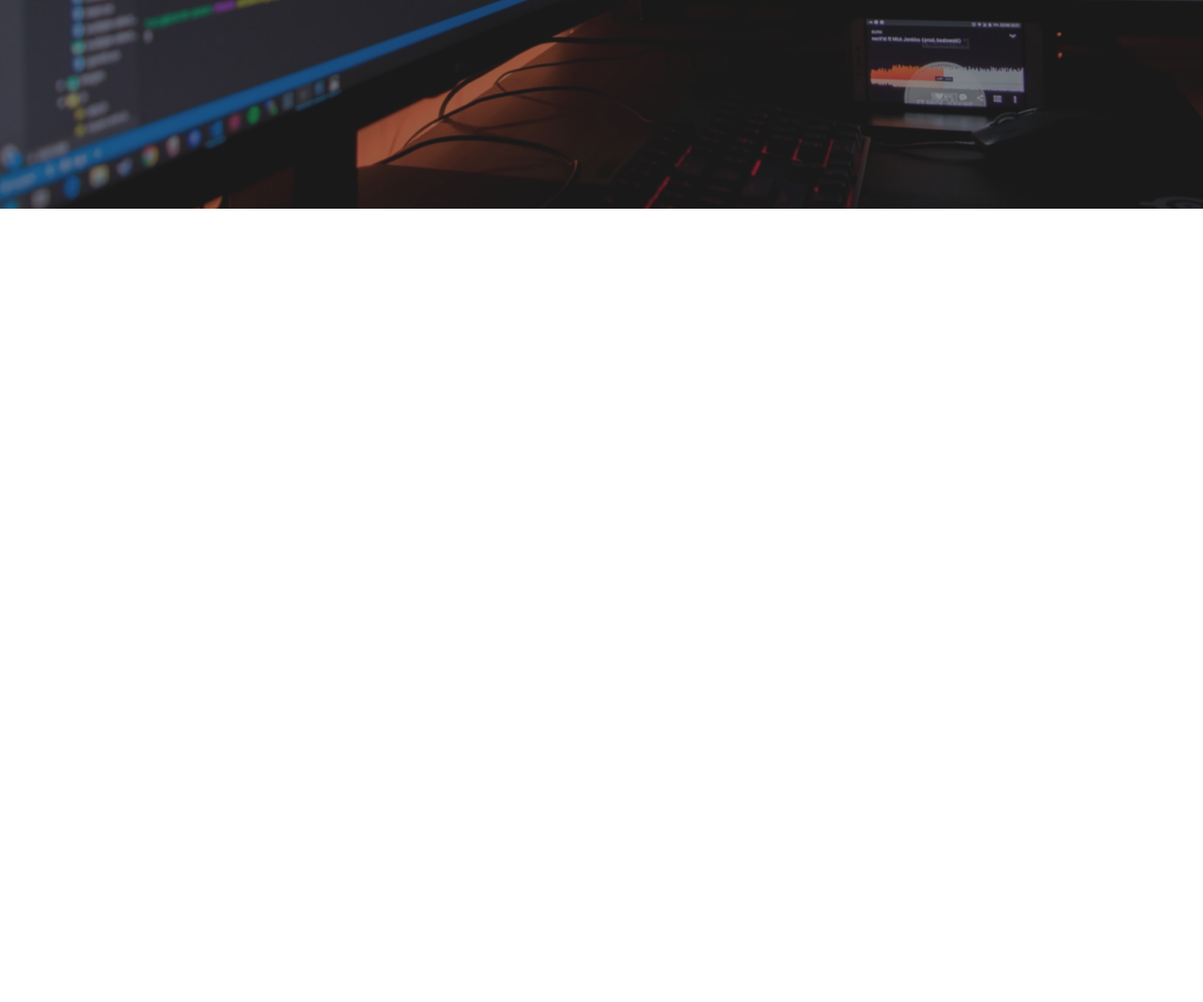
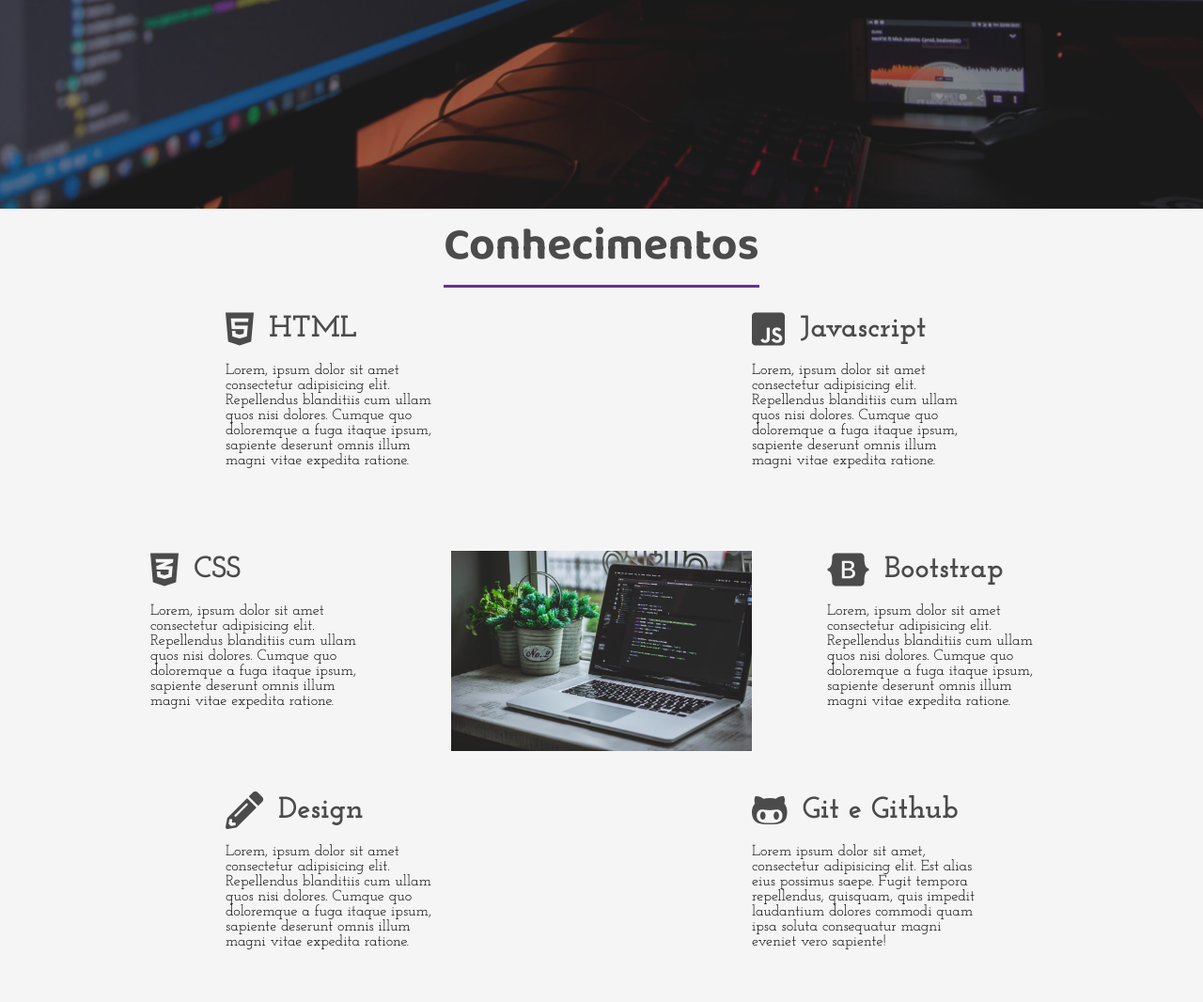
Before and after one commit to martinsluisthiago87/portfolio, a plain HTML site: page index.html in a window 1280 px wide. Shown: the part 578-1644 px from the top of the page at 94% size. Before the commit the page ends 800 px from the top, so only its background shows below. Drawn offline with Linux system fonts and the light colour scheme.

Commit message:
:package: secao conhecimentos

```diff
--- a/index.html
+++ b/index.html
@@ -30,7 +30,7 @@
             </div>
         </header>
 
-        <div class="sidebar">
+        <aside class="sidebar">
             <nav>
                 <ul class="menu">
                     <li class="menu-item"><a href="#" class="menu-link">Home</a></li>
@@ -45,7 +45,77 @@
                 <a href=""><i class="fab fa-github-alt"></i></a>
                 <a href=""><i class="fab fa-twitter"></i></a>
             </div>
-        </div>
+        </aside>
+
+        <section class="sessao-conhecimentos">
+            <div class="sessao-header">
+                <h1>Conhecimentos</h1>
+            </div>
+            <div class="conhecimentos">
+                <div class="conhecimento">
+                    <div class="conhecimento-header">
+                        <i class="fab fa-html5"></i>
+                        <h3>HTML</h3>
+                    </div>
+                    <div class="conhecimento-text">
+                        <p>Lorem, ipsum dolor sit amet consectetur adipisicing elit. Repellendus blanditiis cum ullam quos nisi dolores. Cumque quo doloremque a fuga itaque ipsum, sapiente deserunt omnis illum magni vitae expedita ratione.
+                        </p>
+                    </div>
+                </div>
+                <div class="conhecimento">
+                    <div class="conhecimento-header">
+                        <i class="fab fa-css3-alt"></i>
+                        <h3>CSS</h3>
+                    </div>
+                    <div class="conhecimento-text">
+                        <p>Lorem, ipsum dolor sit amet consectetur adipisicing elit. Repellendus blanditiis cum ullam quos nisi dolores. Cumque quo doloremque a fuga itaque ipsum, sapiente deserunt omnis illum magni vitae expedita ratione.
+                        </p>
+                    </div>
+                </div>
+                <div class="conhecimento">
+                    <div class="conhecimento-header">
+                        <i class="fas fa-pencil-alt"></i>
+                        <h3>Design</h3>
+                    </div>
+                    <div class="conhecimento-text">
+                        <p>Lorem, ipsum dolor sit amet consectetur adipisicing elit. Repellendus blanditiis cum ullam quos nisi dolores. Cumque quo doloremque a fuga itaque ipsum, sapiente deserunt omnis illum magni vitae expedita ratione.
+                        </p>
+                    </div>
+                </div>
+                <div class="conhecimento">
+                    <div class="conhecimento-header">
+                        <i class="fab fa-js-square"></i>
+                        <h3>Javascript</h3>
+                    </div>
+                    <div class="conhecimento-text">
+                        <p>Lorem, ipsum dolor sit amet consectetur adipisicing elit. Repellendus blanditiis cum ullam quos nisi dolores. Cumque quo doloremque a fuga itaque ipsum, sapiente deserunt omnis illum magni vitae expedita ratione.
+                        </p>
+                    </div>
+                </div>
+                <div class="conhecimento">
+                    <div class="conhecimento-header">
+                        <i class="fab fa-bootstrap"></i>
+                        <h3>Bootstrap</h3>
+                    </div>
+                    <div class="conhecimento-text">
+                        <p>Lorem, ipsum dolor sit amet consectetur adipisicing elit. Repellendus blanditiis cum ullam quos nisi dolores. Cumque quo doloremque a fuga itaque ipsum, sapiente deserunt omnis illum magni vitae expedita ratione.
+                        </p>
+                    </div>
+                </div>
+                <div class="conhecimento">
+                    <div class="conhecimento-header">
+                        <i class="fab fa-github-alt"></i>
+                        <h3>Git e Github</h3>
+                    </div>
+                    <div class="conhecimento-text">
+                        <p>Lorem ipsum dolor sit amet, consectetur adipisicing elit. Est alias eius possimus saepe. Fugit tempora repellendus, quisquam, quis impedit laudantium dolores commodi quam ipsa soluta consequatur magni eveniet vero sapiente!</p>
+                    </div>
+                </div>
+                <div class="conhecimento-img-wrapper">
+                    <img src="imagens/conhecimento.jpg" alt="">
+                </div>
+            </div>
+        </section>
     </div>
     <script src="script.js"></script>
 </body>
--- a/style.css
+++ b/style.css
@@ -236,3 +236,88 @@ header{
 .social-media i:hover{
     background-color: #a044ff;
 }
+
+.conhecimentos{
+    display: grid;
+    grid-template-columns: repeat(16, 1fr);
+    grid-template-rows: repeat(6, 6rem);
+    row-gap: 2rem;
+}
+
+.conhecimento:nth-child(1){
+    grid-column: 4 / 7;
+    grid-row: 1 / 3;
+}
+
+.conhecimento:nth-child(2){
+    grid-column: 3/6;
+    grid-row: 3/5;
+}
+
+.conhecimento:nth-child(3){
+    grid-column: 4/7;
+    grid-row: 5/-1;
+}
+
+.conhecimento:nth-child(4){
+    grid-column:11/14;
+    grid-row:1/3;
+}
+
+.conhecimento:nth-child(5) {
+    grid-column: 12/15;
+    grid-row: 3/5;
+}
+
+.conhecimento:nth-child(6) {
+    grid-column: 11/14;
+    grid-row: 5/-1;
+}
+
+.sessao-conhecimentos{
+    background-color: #f5f5f5;
+}
+.sessao-header{
+    display: flex;
+    align-items: center;
+    justify-content: center;
+}
+.sessao-header h1{
+    font-family: var(--font-primary);
+    font-size: 3rem;
+    color: #4b4b4b;
+    border-bottom: solid 3px #6a3093;
+    margin-bottom: 1.5rem;
+}
+.conhecimento-header{
+    display: flex;
+    align-items: center;
+    color: #4b4b4b;
+}
+
+.conhecimento-header i{
+    font-size: 2.5rem;
+}
+
+.conhecimento-header h3{
+    font-family: var(--font-secundary);
+    font-size: 2rem;
+    padding-left: 1rem;
+}
+
+.conhecimento-text p {
+    font-family: var(--font-secundary);
+    margin-top: 1rem;
+
+}
+
+.conhecimento-img-wrapper{
+    grid-column: 7/11;
+    grid-row: 3/6;
+    width: 100%;
+}
+
+.conhecimento-img-wrapper img{
+    object-fit: cover;
+    width: 100%;
+}
```
Also changed, not shown: imagens/conhecimento.jpg (added).
